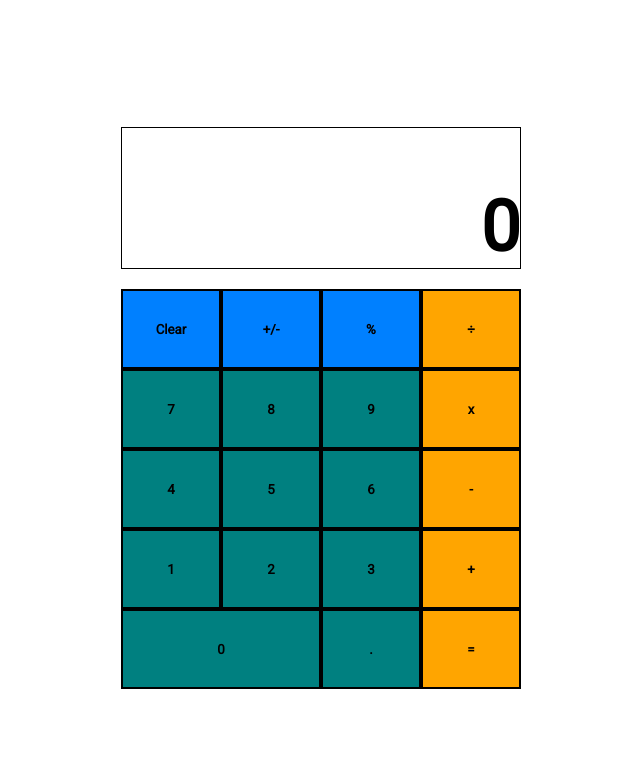
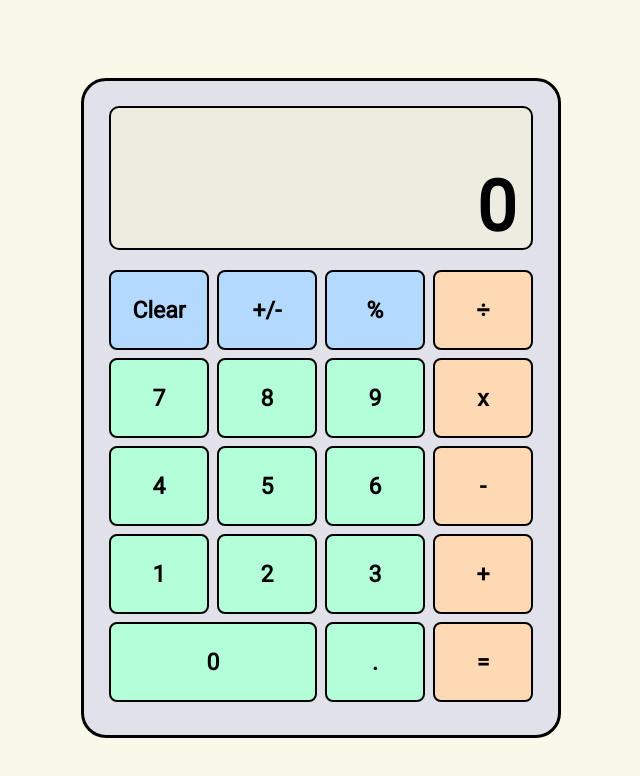
Before and after one commit to 6okuJins/Calculator, a website with bundled scripts: page index.html in a window 1280 px wide. Shown: the whole page, without its empty margins (319-959 px from the left). Built offline with nearby package versions, Linux system fonts and the light colour scheme.

Commit message:
Make pretty

```diff
--- a/style.css
+++ b/style.css
@@ -8,12 +8,15 @@ body{
     justify-content: center;
     align-items: center;
     height: 100vh;
+    background-color:rgba(245, 245, 220, 0.592);
 }
 .display-container {
-    width: 398px;
+    width: max;
     height: 140px;
-    border: 1px solid black;
+    border: 2px solid black;
+    border-radius: 10px;
     margin-bottom: 20px;
+    background-color: rgba(245, 245, 220, 0.592);
 
     display: flex;
     flex-direction: column;
@@ -23,6 +26,10 @@ body{
 
     font-size: 70px;
 }
+#main-display,
+#second-display {
+    margin-right: 15px;
+}
 #second-display {
     font-size: 30px;
 }
@@ -30,11 +37,13 @@ body{
     display: grid;
     grid-template-columns: repeat(4, 100px);
     grid-template-rows: repeat(5, 80px);
+    gap: 8px;
 }
 .modifier-container {
     display: grid;
     grid-column: 1 / span 3;
     grid-template-columns: repeat(3, 100px);
+    gap: 8px;
 }
 .number-container {
     display: grid;
@@ -42,19 +51,22 @@ body{
     grid-template-rows: repeat(4, 80px);
     grid-column: 1 / span 3;
     grid-row: 2/ span 5;
+    gap:8px;
 }
 .operator-container {
     display: grid;
     grid-template-columns: 100px;
     grid-template-rows: repeat(5, 80px);
     grid-row: 1/ span 5;
-    background-color: orange;
+    gap: 8px;
 }
 button {
     display: flex;
     border:2px solid  black;
     justify-content: center;
     align-items: center;
+    border-radius: 8px;
+    font-size: 23px;
 }
 button:active {
     background-image: linear-gradient(rgba(0, 0, 0, 0.4) 0 0);
@@ -63,14 +75,22 @@ button:active {
     background-image: linear-gradient(rgba(0, 0, 0, 0.4) 0 0);
 }
 .number {
-    background-color: teal;
+    background-color: rgb(179, 255, 217);
 }
 .modifier {
-    background-color: rgb(0, 128, 255);
+    background-color: rgb(179, 217, 255);
 }
 .operator {
-    background-color: orange;
+    background-color: rgb(255, 217, 179);
 }
 #zero {
     grid-column: span 2;
 }
+
+.calculator {
+    padding: 25px;
+    border: 3px solid black;
+    border-radius: 25px;
+    background-color: rgb(225, 225, 234)
+
+}
```
